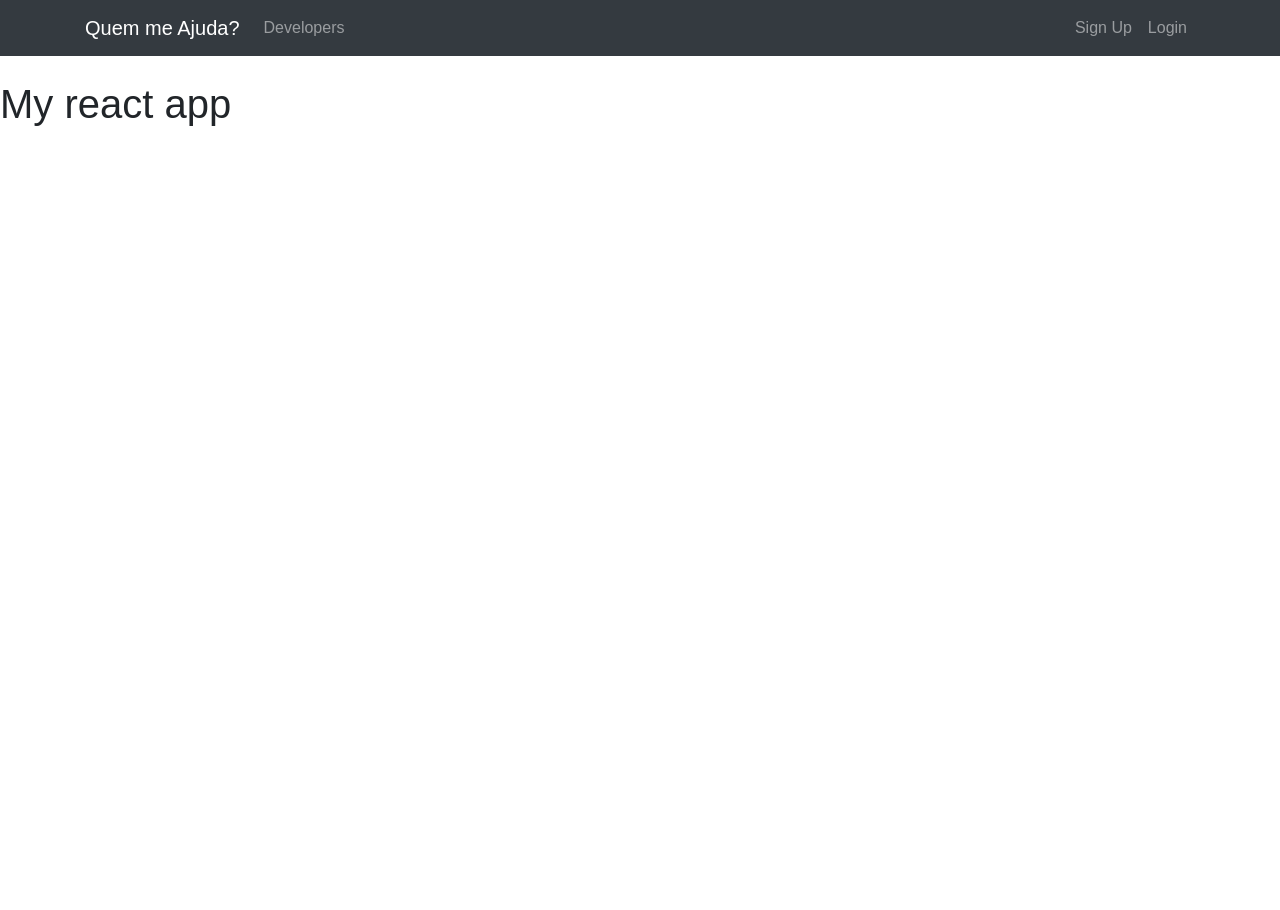
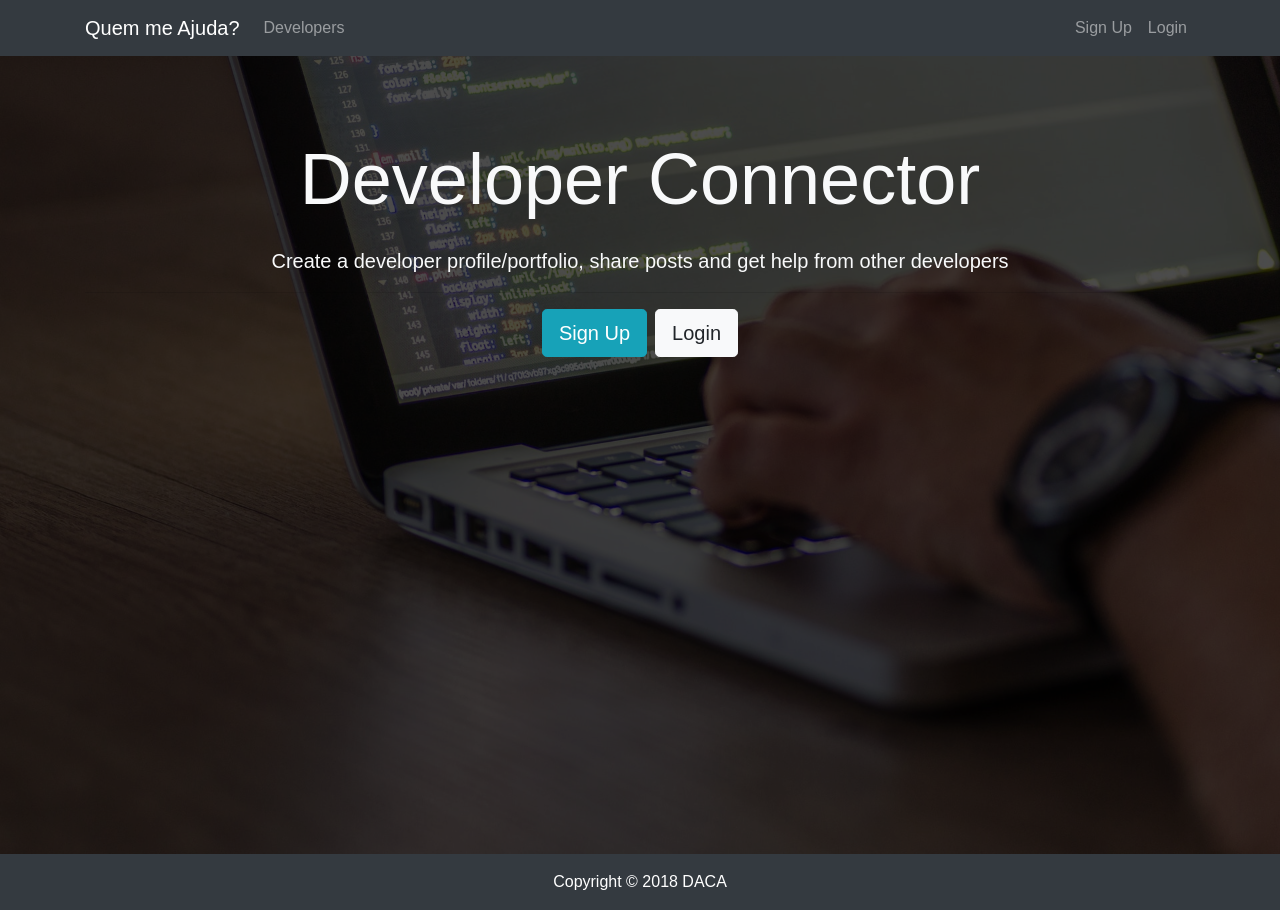
Before and after one commit to brunabarbosa/DACA, a React (Create React App) app in the folder qma-frontend/: page / in a window 1280 px wide. Before the commit the page ends 800 px from the top, so only its background shows below. Built offline with nearby package versions, Linux system fonts and the light colour scheme.

Commit message:
add footer

```diff
--- a/qma-frontend/src/App.css
+++ b/qma-frontend/src/App.css
@@ -37,3 +37,8 @@
 .form-control::placeholder {
   color: #bbb !important;
 }
+
+.footer {
+  position: absolute;
+  width: 100%;
+}
--- a/qma-frontend/src/App.js
+++ b/qma-frontend/src/App.js
@@ -1,6 +1,8 @@
 import React, { Component } from 'react';
 
 import Navbar from './components/layout/Navbar';
+import Landing from './components/layout/Landing';
+import Footer from './components/layout/Footer';
 import './App.css';
 
 class App extends Component {
@@ -8,7 +10,8 @@
     return (
       <div className="App">
         <Navbar />
-        <h1>My react app</h1>
+        <Landing />
+        <Footer />
       </div>
     );
   }
--- a/qma-frontend/src/components/layout/Footer.js
+++ b/qma-frontend/src/components/layout/Footer.js
@@ -0,0 +1,9 @@
+import React from 'react'
+
+export default () => {
+  return (
+    <div className="footer bg-dark text-white mt-5 p-3 text-center footer navbar-fixed-bottom">
+        Copyright &copy; {new Date().getFullYear()} DACA
+    </div>
+  )
+}
--- a/qma-frontend/src/components/layout/Landing.js
+++ b/qma-frontend/src/components/layout/Landing.js
@@ -0,0 +1,26 @@
+import React, { Component } from 'react'
+
+class Landing extends Component {
+  render() {
+    return (
+        <div className="landing">
+            <div className="dark-overlay landing-inner text-light">
+                <div className="container">
+                <div className="row">
+                    <div className="col-md-12 text-center">
+                    <h1 className="display-3 mb-4">Developer Connector
+                    </h1>
+                    <p className="lead"> Create a developer profile/portfolio, share posts and get help from other developers</p>
+                    <hr />
+                    <a href="register.html" className="btn btn-lg btn-info mr-2">Sign Up</a>
+                    <a href="login.html" className="btn btn-lg btn-light">Login</a>
+                    </div>
+                </div>
+                </div>
+            </div>
+        </div>
+    )
+  }
+}
+
+export default Landing;
```
